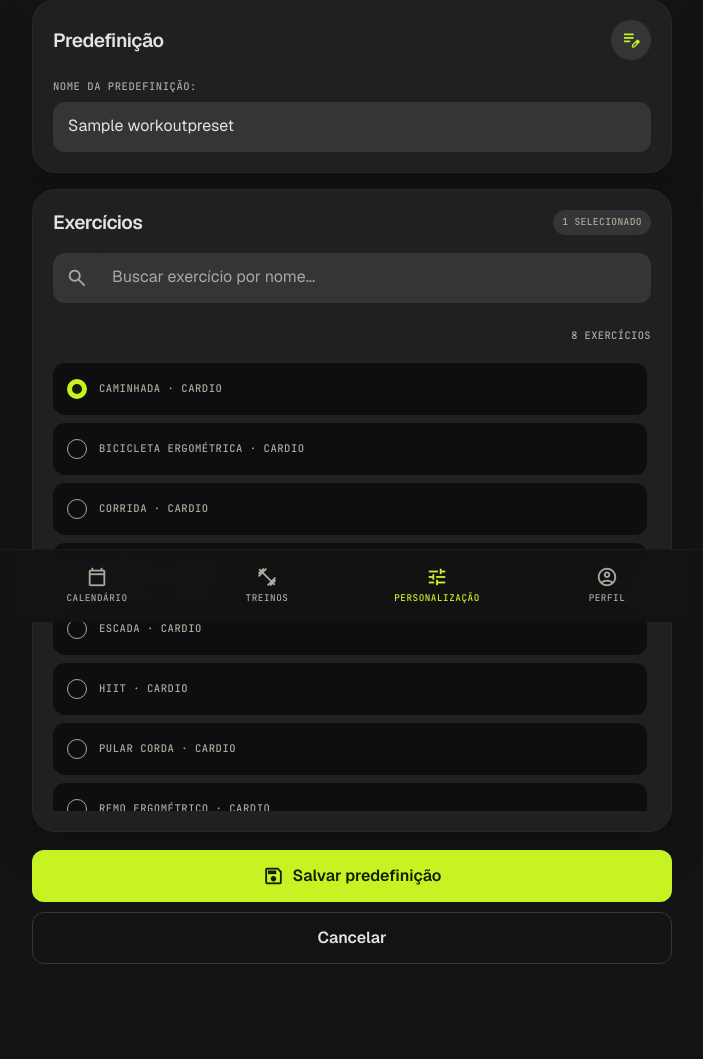
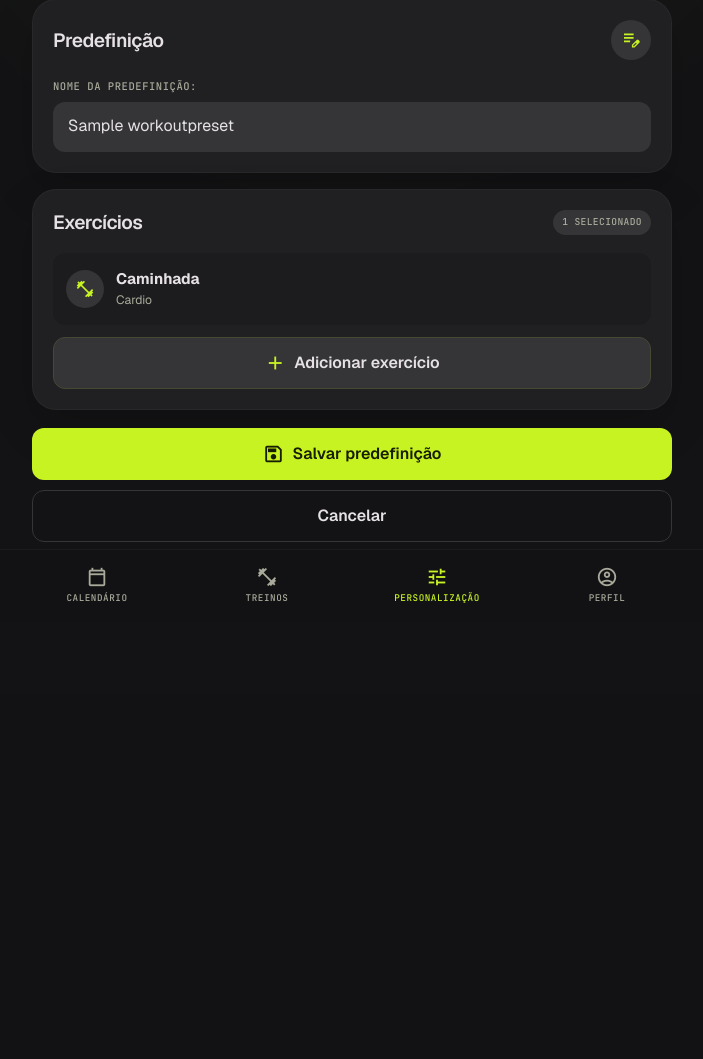
Before and after one commit to yRicke/GymNote, a Django app: page /personalizacao/predefinicoes/1/editar/ in a window 1280 px wide. Shown: the part 178-1237 px from the top of the page, without its empty margins (288-991 px from the left). After the commit the page ends 781 px from the top, so only its background shows below. Run offline with Django 5.2, Linux system fonts and the light colour scheme; a user stored in the database is signed in; data comes from the database, SQL or seed files in the repository; tables that the repository leaves empty hold one stand-in row (values such as "Sample post").

Commit message:
feat: integrar catálogo modal às predefinições

```diff
--- a/core/forms.py
+++ b/core/forms.py
@@ -280,6 +280,56 @@ class WorkoutPresetForm(WorkoutPresetNameForm):
                 "primary_muscle_group__order", "name"
             )
         self.fields["exercises"].queryset = available_exercises
+        selected_ids = list(initial_ids)
+        if self.is_bound:
+            available_ids = set(available_exercises.values_list("pk", flat=True))
+            submitted_ids = []
+            for raw_id in self.data.getlist("exercises"):
+                try:
+                    exercise_id = int(raw_id)
+                except (TypeError, ValueError):
+                    continue
+                if exercise_id in available_ids and exercise_id not in submitted_ids:
+                    submitted_ids.append(exercise_id)
+            submitted_id_set = set(submitted_ids)
+            selected_ids = []
+            for raw_id in self.data.get("exercise_order", "").split(","):
+                try:
+                    exercise_id = int(raw_id)
+                except (TypeError, ValueError):
+                    continue
+                if (
+                    exercise_id in submitted_id_set
+                    and exercise_id not in selected_ids
+                ):
+                    selected_ids.append(exercise_id)
+            selected_ids.extend(
+                exercise_id
+                for exercise_id in submitted_ids
+                if exercise_id not in selected_ids
+            )
+
+        exercises_by_id = {
+            exercise.pk: exercise for exercise in available_exercises
+        }
+        group_ids = {
+            self.entry_groups.get(exercise_id)
+            or exercises_by_id[exercise_id].primary_muscle_group_id
+            for exercise_id in selected_ids
+            if exercise_id in exercises_by_id
+        }
+        groups_by_id = MuscleGroup.objects.in_bulk(group_ids)
+        self.selected_exercise_rows = [
+            {
+                "exercise": exercises_by_id[exercise_id],
+                "muscle_group": groups_by_id[
+                    self.entry_groups.get(exercise_id)
+                    or exercises_by_id[exercise_id].primary_muscle_group_id
+                ],
+            }
+            for exercise_id in selected_ids
+            if exercise_id in exercises_by_id
+        ]
         if not self.is_bound and initial_ids:
             self.fields["exercises"].initial = initial_ids
             self.fields["exercise_order"].initial = ",".join(map(str, initial_ids))
--- a/core/static/core/css/app.css
+++ b/core/static/core/css/app.css
@@ -353,6 +353,11 @@ h3 { margin-bottom: 6px; font-size: 1rem; }
 .preset-builder__choices li[hidden] { display: none; }
 .preset-builder__empty { margin-top: 8px; }
 .preset-builder__source-list { padding: 0; list-style-position: inside; }
+.preset-builder__selected-list { gap: 8px; }
+.preset-builder__selected-item { min-height: 64px; }
+.preset-builder__selected-item .list-card__icon { width: 38px; height: 38px; font-size: 20px; }
+.preset-builder__selection-empty { padding: 22px 16px; }
+.preset-builder__catalog-button { margin-top: 12px; }
 .preset-builder__actions { margin-top: 2px; }
 
 .pill {
--- a/core/static/core/js/app.js
+++ b/core/static/core/js/app.js
@@ -30,6 +30,7 @@
         const searchUrl = searchRegion.dataset.catalogSearchUrl;
         const selectedExerciseIds = new Set();
         const selectionOrder = [];
+        let committedSelectionOrder = [];
         let activeRequest = null;
         let requestSequence = 0;
         let pendingFocusId = null;
@@ -179,9 +180,24 @@
             searchInput.value = "";
             clearSearch.hidden = true;
             readDefaultSelections();
+            const defaultOrder = [...selectionOrder];
+            selectionOrder.splice(0);
+            committedSelectionOrder.forEach((exerciseId) => {
+                if (selectedExerciseIds.has(exerciseId)) selectionOrder.push(exerciseId);
+            });
+            defaultOrder.forEach((exerciseId) => {
+                if (!selectionOrder.includes(exerciseId)) selectionOrder.push(exerciseId);
+            });
             if (searchUrl) performSearch();
             else filterLocalOptions();
             updateSelectionButton();
+        };
+        const commitDraft = () => {
+            optionInputs().forEach((input) => {
+                input.defaultChecked = selectedExerciseIds.has(input.value);
+                input.checked = input.defaultChecked;
+            });
+            committedSelectionOrder = [...selectionOrder];
         };
 
         searchInput.addEventListener("input", scheduleSearch);
@@ -221,6 +237,7 @@
         }
 
         readDefaultSelections();
+        committedSelectionOrder = [...selectionOrder];
         updateSelectionButton();
         if (!searchUrl) filterLocalOptions();
         catalogControllers.set(dialog, {
@@ -230,79 +247,91 @@
             selectionOrder,
             restoreSelections,
             focusPendingExercise,
+            optionInputs,
+            commitDraft,
         });
     });
 
     const presetBuilder = document.querySelector("[data-preset-builder]");
-    const presetOptions = presetBuilder?.querySelector(
-        "[data-preset-exercise-options]",
-    );
-    if (presetBuilder && presetOptions) {
-        const searchInput = presetBuilder.querySelector(
-            "[data-preset-exercise-search]",
+    const presetCatalogDialog = presetBuilder?.querySelector("#exercise-catalog-dialog");
+    const presetCatalog = catalogControllers.get(presetCatalogDialog);
+    if (presetBuilder && presetCatalogDialog && presetCatalog) {
+        const orderInput = presetBuilder.querySelector('input[name="exercise_order"]');
+        const selectedList = presetBuilder.querySelector("[data-preset-selected-list]");
+        const selectedCount = presetBuilder.querySelector("[data-preset-selected-count]");
+        const emptyState = presetBuilder.querySelector("[data-preset-selection-empty]");
+        const confirmButton = presetCatalogDialog.querySelector("[data-catalog-confirm]");
+        const initialMetadata = new Map(
+            [...selectedList.querySelectorAll("[data-selected-exercise-id]")].map((item) => [
+                item.dataset.selectedExerciseId,
+                {
+                    name: item.querySelector("strong")?.textContent.trim() || "",
+                    group: item.querySelector("small")?.textContent.trim() || "",
+                },
+            ]),
         );
-        const clearSearch = presetBuilder.querySelector(
-            "[data-preset-search-clear]",
+        const metadataForInput = (input) => {
+            const [name = "", group = ""] = (input.closest("label")?.textContent || "")
+                .split("·")
+                .map((part) => part.trim());
+            return { name, group };
+        };
+        const orderedSelectedIds = () => presetCatalog.selectionOrder.filter(
+            (exerciseId) => presetCatalog.selectedExerciseIds.has(exerciseId),
         );
-        const resultsCount = presetBuilder.querySelector(
-            "[data-preset-results-count]",
-        );
-        const selectedCount = presetBuilder.querySelector(
-            "[data-preset-selected-count]",
-        );
-        const status = presetBuilder.querySelector("[data-preset-search-status]");
-        const emptyState = presetBuilder.querySelector("[data-preset-search-empty]");
-        const normalize = (value) =>
-            value
-                .normalize("NFD")
-                .replace(/[\u0300-\u036f]/g, "")
-                .toLocaleLowerCase("pt-BR")
-                .trim();
-        const exercises = [
-            ...presetOptions.querySelectorAll('input[name="exercises"]'),
-        ].map((input) => {
-            const label = input.closest("label");
-            return {
-                input,
-                row: label?.closest("li") || label?.parentElement,
-                name: normalize(label?.textContent.split("·")[0] || ""),
-            };
-        });
-
-        const updateSelectedCount = () => {
-            const count = exercises.filter(({ input }) => input.checked).length;
-            selectedCount.textContent = `${count} selecionado${count === 1 ? "" : "s"}`;
-        };
-        const filterExercises = () => {
-            const query = normalize(searchInput.value);
-            let visibleCount = 0;
-            exercises.forEach((exercise) => {
-                const visible = !query || exercise.name.includes(query);
-                exercise.row.hidden = !visible;
-                if (visible) visibleCount += 1;
+        const renderSelection = () => {
+            const inputsById = new Map(
+                presetCatalog.optionInputs().map((input) => [input.value, input]),
+            );
+            const selectedIds = orderedSelectedIds();
+            selectedList.replaceChildren();
+            selectedIds.forEach((exerciseId) => {
+                const input = inputsById.get(exerciseId);
+                if (!input) return;
+                const metadata = initialMetadata.get(exerciseId) || metadataForInput(input);
+                const item = document.createElement("article");
+                item.className = "list-card preset-builder__selected-item";
+                item.dataset.selectedExerciseId = exerciseId;
+                const icon = document.createElement("span");
+                icon.className = "list-card__icon material-symbols-outlined";
+                icon.setAttribute("aria-hidden", "true");
+                icon.textContent = "fitness_center";
+                const body = document.createElement("span");
+                body.className = "list-card__body";
+                const name = document.createElement("strong");
+                name.textContent = metadata.name;
+                const group = document.createElement("small");
+                group.textContent = metadata.group;
+                body.append(name, group);
+                item.append(icon, body);
+                selectedList.append(item);
             });
-            resultsCount.textContent = `${visibleCount} exercício${visibleCount === 1 ? "" : "s"}`;
-            status.textContent = `${visibleCount} exercício${visibleCount === 1 ? "" : "s"} encontrado${visibleCount === 1 ? "" : "s"}.`;
-            emptyState.hidden = visibleCount !== 0;
-            clearSearch.hidden = !query;
+            selectedList.hidden = selectedIds.length === 0;
+            emptyState.hidden = selectedIds.length !== 0;
+            selectedCount.textContent = `${selectedIds.length} selecionado${selectedIds.length === 1 ? "" : "s"}`;
+            orderInput.value = selectedIds.join(",");
         };
 
-        searchInput.addEventListener("input", filterExercises);
-        searchInput.addEventListener("keydown", (event) => {
-            if (event.key === "Enter") event.preventDefault();
+        const submittedOrder = orderInput.value
+            .split(",")
+            .filter((exerciseId) => presetCatalog.selectedExerciseIds.has(exerciseId));
+        presetCatalog.selectionOrder.forEach((exerciseId) => {
+            if (
+                presetCatalog.selectedExerciseIds.has(exerciseId)
+                && !submittedOrder.includes(exerciseId)
+            ) submittedOrder.push(exerciseId);
         });
-        clearSearch.addEventListener("click", () => {
-            searchInput.value = "";
-            filterExercises();
-            searchInput.focus();
+        presetCatalog.selectionOrder.splice(0, presetCatalog.selectionOrder.length, ...submittedOrder);
+        presetCatalog.commitDraft();
+
+        confirmButton.addEventListener("click", () => {
+            presetCatalog.commitDraft();
+            renderSelection();
+            presetCatalogDialog.close("confirmed");
         });
-        presetOptions.addEventListener("change", (event) => {
-            if (event.target.matches('input[name="exercises"]')) {
-                updateSelectedCount();
-            }
+        presetBuilder.addEventListener("submit", () => {
+            orderInput.value = orderedSelectedIds().join(",");
         });
-        updateSelectedCount();
-        filterExercises();
     }
 
     const dialogOpeners = new Map();
@@ -400,6 +429,9 @@
         });
         dialog.addEventListener("close", () => {
             if (dialog.returnValue === "nested") return;
+            if (dialog.returnValue !== "confirmed") {
+                catalogControllers.get(dialog)?.resetDraft();
+            }
             resetDialog(dialog);
             const parentDialog = dialogParents.get(dialog);
             if (parentDialog) {
--- a/core/templates/core/includes/exercise_catalog.html
+++ b/core/templates/core/includes/exercise_catalog.html
@@ -13,7 +13,7 @@
     <div class="search-form exercise-catalog__search" role="search" data-live-search>
         <label class="sr-only" for="{{ catalog_search_id }}">Pesquisar exercício</label>
         <span class="material-symbols-outlined" aria-hidden="true">search</span>
-        <input id="{{ catalog_search_id }}" type="search" value="{{ query|default:'' }}" placeholder="Buscar exercício..." autocomplete="off" data-catalog-search>
+        <input id="{{ catalog_search_id }}" type="search" value="{{ query|default:'' }}" placeholder="Buscar exercício por nome..." autocomplete="off" data-catalog-search>
         <button class="icon-button" type="button" data-search-clear {% if not query %}hidden{% endif %} aria-label="Limpar busca"><span class="material-symbols-outlined" aria-hidden="true">close</span></button>
     </div>
     <p class="search-form__status sr-only" data-search-status aria-live="polite">A busca é atualizada enquanto você digita.</p>
--- a/core/templates/core/workout_preset_form.html
+++ b/core/templates/core/workout_preset_form.html
@@ -36,42 +36,40 @@
         <section class="panel preset-builder__card" aria-labelledby="preset-exercises-title">
             <div class="section-heading preset-builder__heading">
                 <h2 id="preset-exercises-title">Exercícios</h2>
-                <span class="pill" data-preset-selected-count>
-                    {% if source_workout %}{{ source_workout.workout_exercises.count }}{% else %}{{ form.exercises.value|length|default:0 }}{% endif %} selecionado{% if source_workout %}{{ source_workout.workout_exercises.count|pluralize:"s" }}{% else %}{{ form.exercises.value|length|pluralize:"s" }}{% endif %}
-                </span>
+                <span class="pill" data-preset-selected-count>{{ form.selected_exercise_rows|length }} selecionado{{ form.selected_exercise_rows|length|pluralize:"s" }}</span>
             </div>
-            <div class="field">
-                {% if source_workout %}
-                    <ol class="preset-card__exercises preset-builder__source-list">
-                        {% for entry in source_workout.workout_exercises.all %}
-                            <li>{{ entry.exercise.name }} <span class="muted">· {{ entry.muscle_group.name }}</span></li>
-                        {% endfor %}
-                    </ol>
-                    {% for entry in source_workout.workout_exercises.all %}<input type="hidden" name="exercises" value="{{ entry.exercise_id }}">{% endfor %}
-                {% elif form.fields.exercises.queryset %}
-                    <div class="search-form preset-builder__search" role="search">
-                        <span class="material-symbols-outlined" aria-hidden="true">search</span>
-                        <label class="sr-only" for="preset-exercise-search">Buscar exercício por nome</label>
-                        <input id="preset-exercise-search" type="search" placeholder="Buscar exercício por nome..." autocomplete="off" data-preset-exercise-search>
-                        <button class="icon-button" type="button" data-preset-search-clear hidden aria-label="Limpar busca"><span class="material-symbols-outlined" aria-hidden="true">close</span></button>
-                    </div>
-                    <div class="preset-builder__catalog-meta">
-                        <span data-preset-results-count>{{ form.fields.exercises.queryset|length }} exercício{{ form.fields.exercises.queryset|length|pluralize:"s" }}</span>
-                        <span class="sr-only" data-preset-search-status aria-live="polite"></span>
-                    </div>
-                    <div class="choice-list choice-list--exercises preset-builder__choices" data-preset-exercise-options>{{ form.exercises }}</div>
-                    <div class="empty-state empty-state--compact preset-builder__empty" data-preset-search-empty hidden><span class="material-symbols-outlined" aria-hidden="true">search_off</span><p>Nenhum exercício encontrado.</p></div>
-                {% else %}
-                    <div class="empty-state empty-state--compact"><p>Nenhum exercício disponível.</p></div>
-                {% endif %}
-                {% for error in form.exercises.errors %}<p class="field-error">{{ error }}</p>{% endfor %}
+            <div class="stack-list preset-builder__selected-list" data-preset-selected-list{% if not form.selected_exercise_rows %} hidden{% endif %}>
+                {% for row in form.selected_exercise_rows %}
+                    <article class="list-card preset-builder__selected-item" data-selected-exercise-id="{{ row.exercise.pk }}">
+                        <span class="list-card__icon material-symbols-outlined" aria-hidden="true">fitness_center</span>
+                        <span class="list-card__body"><strong>{{ row.exercise.name }}</strong><small>{{ row.muscle_group.name }}</small></span>
+                    </article>
+                {% endfor %}
             </div>
+            <div class="empty-state empty-state--compact preset-builder__selection-empty" data-preset-selection-empty{% if form.selected_exercise_rows %} hidden{% endif %}>
+                <span class="material-symbols-outlined" aria-hidden="true">playlist_add</span>
+                <p>Nenhum exercício selecionado.</p>
+            </div>
+            {% for error in form.exercises.errors %}<p class="field-error">{{ error }}</p>{% endfor %}
+            <button class="button button--preset-load button--full preset-builder__catalog-button" type="button" data-dialog-open="exercise-catalog-dialog"><span class="material-symbols-outlined" aria-hidden="true">add</span> Adicionar exercício</button>
         </section>
+
+        <dialog class="preset-dialog exercise-catalog-dialog" id="exercise-catalog-dialog" aria-labelledby="exercise-catalog-title">
+            <div class="preset-dialog__surface exercise-catalog__form">
+                {% include "core/includes/exercise_catalog.html" with exercise_form=form exercise_count=form.fields.exercises.queryset|length catalog_mode="preset" catalog_title_id="exercise-catalog-title" catalog_search_id="preset-exercise-search" %}
+                <div class="preset-dialog__actions exercise-catalog__actions">
+                    <button class="button button--ghost" type="button" data-dialog-close>Cancelar</button>
+                    <button class="button button--primary" type="button" data-exercise-submit data-catalog-confirm><span class="material-symbols-outlined" aria-hidden="true">check</span> Concluir</button>
+                </div>
+            </div>
+        </dialog>
 
         <div class="button-stack preset-builder__actions">
             <button class="button button--primary button--full" type="submit"><span class="material-symbols-outlined" aria-hidden="true">save</span> Salvar predefinição</button>
             <a class="button button--ghost button--full" href="{% if return_url %}{{ return_url }}{% else %}{% url 'core:personalization_presets' %}{% endif %}">Cancelar</a>
         </div>
     </form>
+
+    {% include "core/includes/custom_exercise_dialog.html" %}
 </div>
 {% endblock %}
--- a/core/views.py
+++ b/core/views.py
@@ -415,6 +415,10 @@ def workout_preset_create(request):
             "page_title": "Nova predefinição",
             "return_url": return_url,
             "source_workout": source_workout,
+            "quick_exercise_form": CustomExerciseForm(
+                user=request.user,
+                auto_id="id_quick_exercise_%s",
+            ),
         },
     )
 
@@ -442,6 +446,10 @@ def workout_preset_edit(request, pk):
             "form": form,
             "page_title": "Editar predefinição",
             "preset": preset,
+            "quick_exercise_form": CustomExerciseForm(
+                user=request.user,
+                auto_id="id_quick_exercise_%s",
+            ),
         },
     )
 
```
